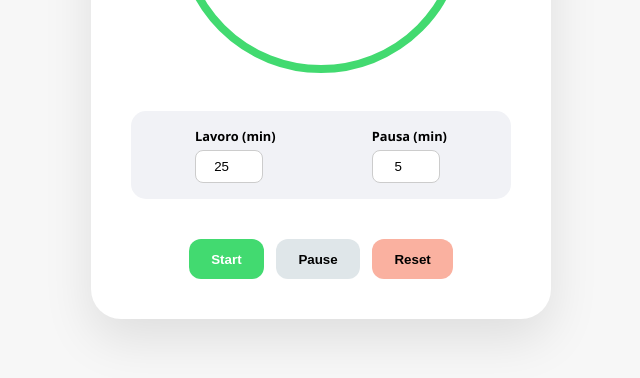
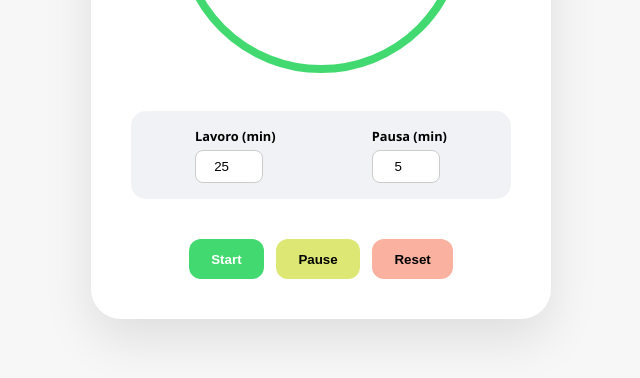
Before and after one commit to nicoperiz/pomodoro-timer, a plain HTML site: page index.html in a window 1280 px wide. Shown: the part 410-788 px from the top of the page, without its empty margins (319-959 px from the left). Drawn offline with Linux system fonts and the light colour scheme.

Commit message:
Add files via upload

```diff
--- a/style.css
+++ b/style.css
@@ -91,7 +91,7 @@ button {
     border: none;
     border-radius: 12px;
     font-weight: 700;
-    background: #dfe6e9;
+    background: #dce774;
     transition: transform 0.2s, filter 0.2s;
 }
 
```
